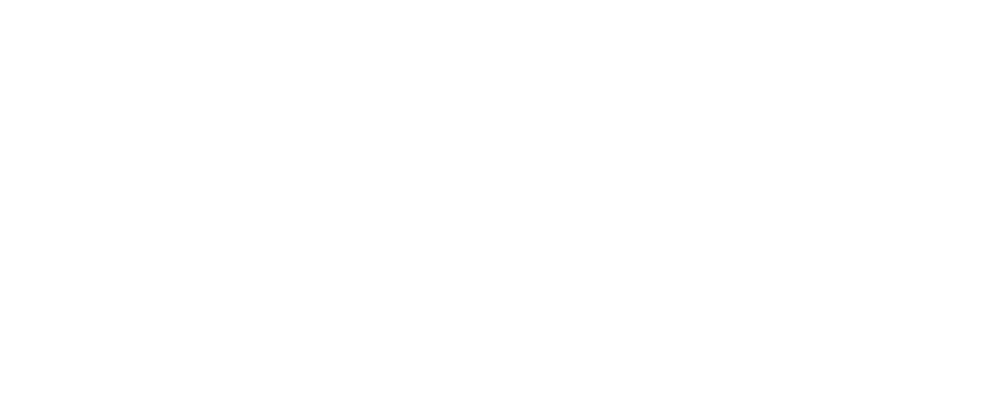
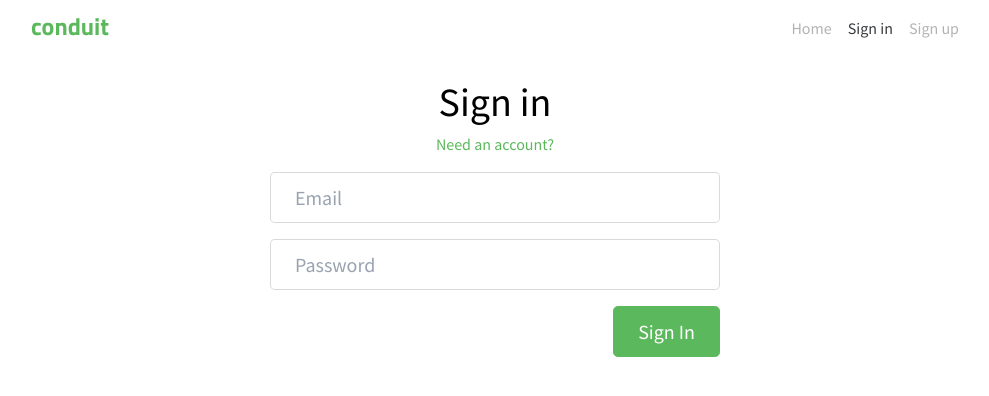
Before and after one commit to g5-freemen/blog, a React app: page /login in a window 1280 px wide. Before the commit this address had no page. Shown: the top 396 px of the page, without its empty margins (145-1134 px from the left). Built offline with nearby package versions, Linux system fonts and the light colour scheme.

Commit message:
init SignIn & SignUp

```diff
--- a/src/App.tsx
+++ b/src/App.tsx
@@ -1,11 +1,17 @@
 import React from 'react';
 import { BrowserRouter, Routes, Route } from 'react-router-dom';
+import Navbar from './commons/components/Navbar/Navbar';
 import Homepage from './commons/modules/Homepage/Homepage';
+import SignIn from './commons/modules/SignIn/SignIn';
+import SignUp from './commons/modules/SignUp/SignUp';
 
 export default function App() {
   return (
     <BrowserRouter>
+      <Navbar />
       <Routes>
+        <Route path="/login" element={<SignIn />} />
+        <Route path="/register" element={<SignUp />} />
         <Route path="/" element={<Homepage />} />
       </Routes>
     </BrowserRouter>
--- /dev/null
+++ b/src/commons/components/Button/Button.tsx
@@ -0,0 +1,33 @@
+import React, { MouseEvent } from 'react';
+
+export type ButtonProps = {
+  children?: React.ReactNode;
+  id?: string;
+  type?: 'button' | 'reset' | 'submit';
+  disabled?: boolean;
+  className?: string;
+  onClick?: (e: MouseEvent<HTMLButtonElement>) => void;
+  onKeyPress?: (e: React.KeyboardEvent) => void;
+};
+
+export const Button = (props: ButtonProps) => {
+  const { children, disabled, type, onClick, onKeyPress, id, className } =
+    props;
+
+  return (
+    <button
+      id={id}
+      type={type}
+      disabled={disabled}
+      onClick={onClick}
+      onKeyPress={onKeyPress}
+      className={className}
+    >
+      {children}
+    </button>
+  );
+};
+
+Button.defaultProps = {
+  type: 'button',
+};
--- /dev/null
+++ b/src/commons/components/Input/Input.module.css
@@ -0,0 +1,36 @@
+.input {
+  margin: 0;
+  padding: 0.75rem 1.5rem;
+  width: 100%;
+  font-size: 1.25rem;
+  line-height: 1.25;
+  color: #55595c;
+  background-color: #fff;
+  background-image: none;
+  background-clip: padding-box;
+  border: 1px solid rgba(0, 0, 0, 0.15);
+  border-radius: 0.3rem;
+}
+
+.input::-webkit-outer-spin-button,
+.input::-webkit-inner-spin-button {
+  -webkit-appearance: none;
+  margin: 0;
+}
+
+.input[type='number'] {
+  -moz-appearance: textfield;
+}
+
+.input:focus {
+  border-color: #66afe9;
+  outline: none;
+}
+
+.input::placeholder {
+  color: #99a3b0;
+}
+
+.input:disabled {
+  background-color: #eee;
+}
--- /dev/null
+++ b/src/commons/components/Input/Input.tsx
@@ -0,0 +1,49 @@
+import React, { ChangeEvent } from 'react';
+import styles from './Input.module.css';
+
+export type InputProps = {
+  onChange?: (e: ChangeEvent<HTMLInputElement>) => void;
+  onKeyPress?: (e: React.KeyboardEvent) => void;
+  autoFocus?: boolean;
+  disabled?: boolean;
+  type?: string;
+  placeholder?: string;
+  value?: number | string;
+  id?: string;
+  readOnly?: boolean;
+  ariaLabel?: string;
+  name?: string;
+};
+
+export const Input = (props: InputProps) => {
+  const {
+    onChange,
+    onKeyPress,
+    autoFocus,
+    disabled,
+    type,
+    placeholder,
+    value,
+    id,
+    readOnly,
+    ariaLabel,
+    name,
+  } = props;
+
+  return (
+    <input
+      className={styles.input}
+      aria-label={ariaLabel}
+      readOnly={readOnly}
+      onKeyPress={onKeyPress}
+      onChange={onChange}
+      autoFocus={autoFocus}
+      name={name}
+      type={type}
+      placeholder={placeholder}
+      value={value}
+      disabled={disabled}
+      id={id}
+    />
+  );
+};
--- a/src/commons/components/Loader/Loader.tsx
+++ b/src/commons/components/Loader/Loader.tsx
@@ -11,8 +11,8 @@ const LoaderContainer = styled.span`
   color: gray;
 `;
 
-export default function Loader(content: ILoader) {
-  return <LoaderContainer>{content}</LoaderContainer>;
+export default function Loader(props: ILoader) {
+  return <LoaderContainer>{props.content}</LoaderContainer>;
 }
 
 Loader.defaultProps = {
--- a/src/commons/components/NavItem/NavItem.tsx
+++ b/src/commons/components/NavItem/NavItem.tsx
@@ -1,4 +1,5 @@
 import React from 'react';
+import { Link } from 'react-router-dom';
 import styled from 'styled-components';
 
 interface LinkProps {
@@ -13,7 +14,7 @@ const Li = styled.li`
   }
 `;
 
-const Link = styled.a<LinkProps>`
+const TextWrapper = styled.span<LinkProps>`
   font-family: 'Source Sans Pro', sans-serif;
   line-height: 1.5;
   text-decoration: none;
@@ -33,8 +34,8 @@ interface NavItemProps {
 export default function NavItem({ active, url, text }: NavItemProps) {
   return (
     <Li>
-      <Link active={active} href={url}>
-        {text}
+      <Link to={{ pathname: url }} style={{ textDecoration: 0 }}>
+        <TextWrapper active={active}>{text}</TextWrapper>
       </Link>
     </Li>
   );
--- a/src/commons/components/Navbar/Navbar.tsx
+++ b/src/commons/components/Navbar/Navbar.tsx
@@ -6,6 +6,7 @@ import { v4 as uuid } from 'uuid';
 
 const Nav = styled.nav`
   width: 75%;
+  margin: 0 auto;
   padding: 0.5rem 1rem;
   display: flex;
   justify-content: space-between;
@@ -30,17 +31,17 @@ const Ul = styled.ul`
   display: flex;
 `;
 
-const items = [
-  { url: '#/', text: 'Home' },
-  { url: '#/login', text: 'Sign in' },
-  { url: '#/register', text: 'Sign up' },
+export const items = [
+  { url: '/', text: 'Home' },
+  { url: '/login', text: 'Sign in' },
+  { url: '/register', text: 'Sign up' },
 ];
 
 export default function Navbar() {
   const location = useLocation();
   const isActive = useCallback(
-    (val: string) => location.hash === val,
-    [location.hash],
+    (val: string) => location.pathname === val,
+    [location.pathname],
   );
 
   return (
--- a/src/commons/modules/Homepage/Homepage.tsx
+++ b/src/commons/modules/Homepage/Homepage.tsx
@@ -4,7 +4,6 @@ import { ArticleType } from '../../components/Article/Article';
 import { fetchArticles } from '../../components/Articles/fetchArticles';
 import { fetchTags } from '../../components/Tags/fetchTags';
 import Banner from '../../components/Banner/Banner';
-import Navbar from '../../components/Navbar/Navbar';
 import Articles from '../../components/Articles/Articles';
 import Tags from '../../components/Tags/Tags';
 import Loader from '../../components/Loader/Loader';
@@ -43,7 +42,6 @@ export default function Homepage() {
 
   return (
     <div className={styles.container}>
-      <Navbar />
       <Banner />
       <div className={styles.row}>
         <main className={styles.main}>
--- /dev/null
+++ b/src/commons/modules/SignIn/SignIn.module.css
@@ -0,0 +1,65 @@
+.container {
+  margin: 0 auto;
+  width: 75%;
+  display: flex;
+  flex-direction: column;
+  align-items: center;
+}
+
+.title {
+  margin: 1.5rem auto 0.5rem;
+  font-size: 2.5rem;
+  font-weight: 500;
+  line-height: 1.1;
+}
+
+.link {
+  margin-bottom: 1rem;
+  font-family: 'Source Sans Pro', sans-serif;
+  line-height: 1.5;
+  color: #5cb85c;
+  text-decoration: none;
+}
+
+.form {
+  min-width: 50%;
+  position: relative;
+  min-height: 1px;
+  padding-right: 15px;
+  padding-left: 15px;
+  display: flex;
+  flex-direction: column;
+}
+
+.form * {
+  margin-bottom: 1rem;
+}
+
+.form *:last-child {
+  margin-bottom: 0;
+}
+
+.right {
+  margin-left: auto;
+}
+
+.button {
+  padding: 0.75rem 1.5rem;
+  line-height: 1.25;
+  font-size: 1.25rem;
+  color: #fff;
+  background-color: #5cb85c;
+  border: 1px solid transparent;
+  border-color: #5cb85c;
+  border-radius: 0.3rem;
+  text-align: center;
+  vertical-align: middle;
+  white-space: nowrap;
+  cursor: pointer;
+  user-select: none;
+}
+
+.button:disabled {
+  background-color: #449d44;
+  border-color: #419641;
+}
--- /dev/null
+++ b/src/commons/modules/SignIn/SignIn.tsx
@@ -0,0 +1,25 @@
+import React from 'react';
+import { Link } from 'react-router-dom';
+import { Button } from '../../components/Button/Button';
+import { Input } from '../../components/Input/Input';
+import styles from './SignIn.module.css';
+
+export default function SignIn() {
+  return (
+    <div className={styles.container}>
+      <h1 className={styles.title}>Sign in</h1>
+      <Link to={{ pathname: '/register' }} className={styles.link}>
+        Need an account?
+      </Link>
+      <form className={styles.form}>
+        <Input placeholder="Email" />
+        <Input placeholder="Password" />
+        <div className={styles.right}>
+          <Button className={styles.button} type="submit">
+            Sign In
+          </Button>
+        </div>
+      </form>
+    </div>
+  );
+}
--- /dev/null
+++ b/src/commons/modules/SignUp/SignUp.tsx
@@ -0,0 +1,26 @@
+import React from 'react';
+import { Link } from 'react-router-dom';
+import { Button } from '../../components/Button/Button';
+import { Input } from '../../components/Input/Input';
+import styles from '../SignIn/SignIn.module.css';
+
+export default function SignUp() {
+  return (
+    <div className={styles.container}>
+      <h1 className={styles.title}>Sign up</h1>
+      <Link to={{ pathname: '/login' }} className={styles.link}>
+        Have an account?
+      </Link>
+      <form className={styles.form}>
+        <Input placeholder="Username" name="username" />
+        <Input placeholder="Email" />
+        <Input placeholder="Password" />
+        <div className={styles.right}>
+          <Button className={styles.button} type="submit">
+            Sign Up
+          </Button>
+        </div>
+      </form>
+    </div>
+  );
+}
```
